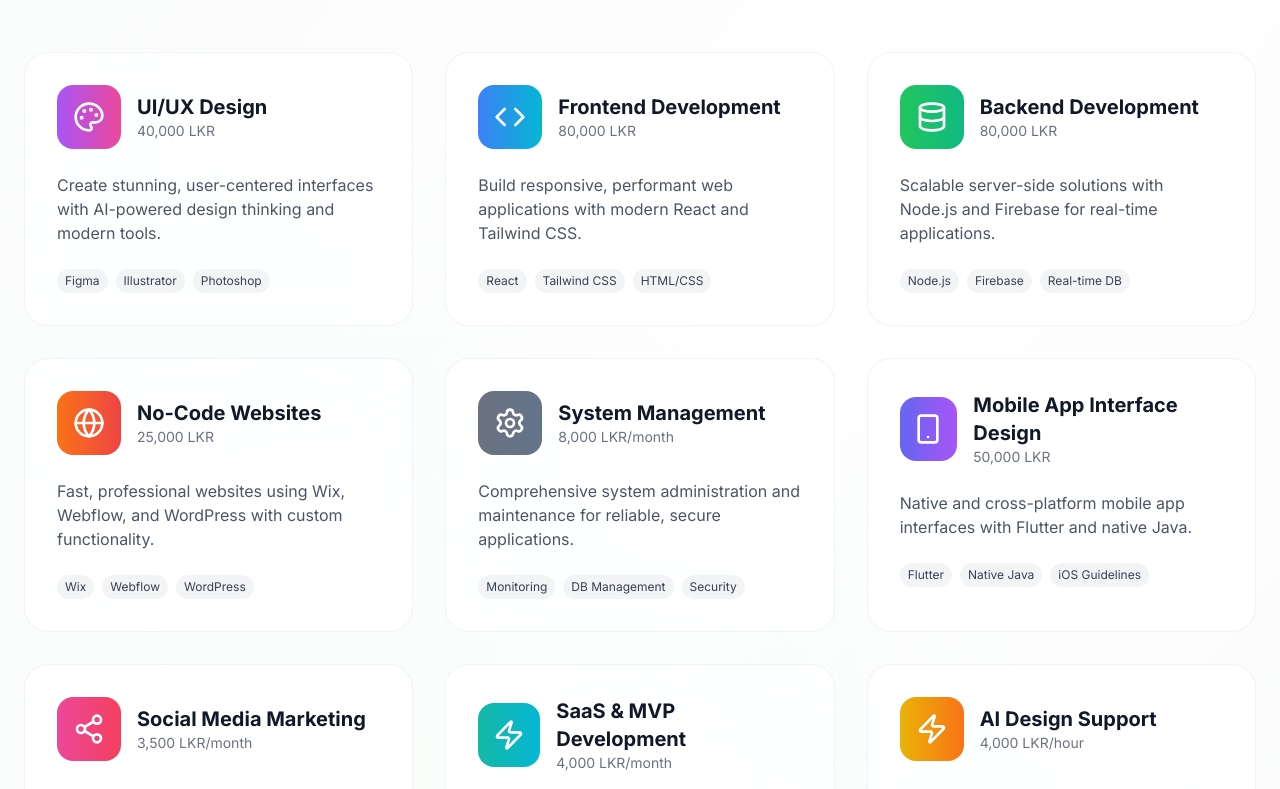
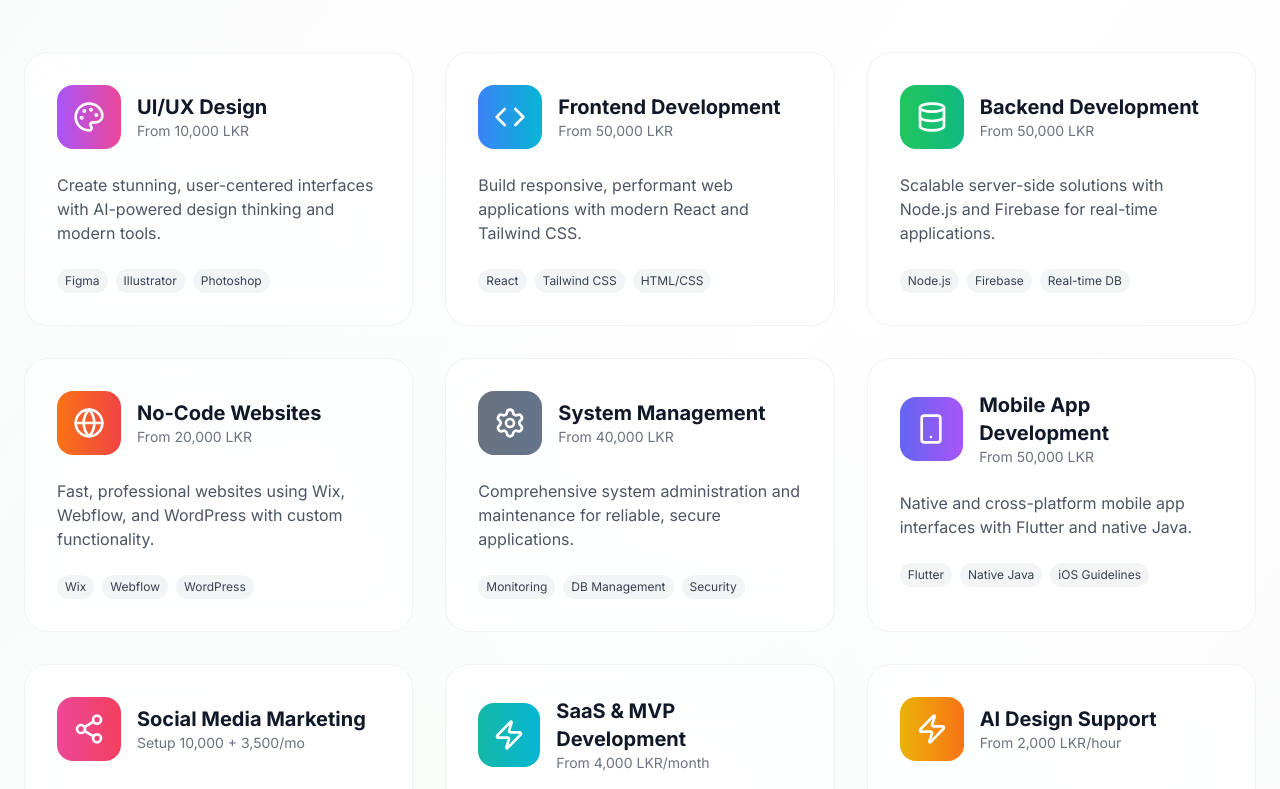
Before and after one commit to codeknox-lk/codeknox-website, a React (Vite) app: page /services in a window 1280 px wide. Shown: the part 1140-1929 px from the top of the page. Built offline with nearby package versions, Linux system fonts and the light colour scheme.

Commit message:
Update pricing ranges to Bronze/Silver/Gold for existing services; align pricingTable

```diff
--- a/src/data/services.ts
+++ b/src/data/services.ts
@@ -38,8 +38,8 @@ export const services: Service[] = [
       'User Testing & Iteration'
     ],
     timeline: '2-6 weeks',
-    startingPrice: '40,000 LKR',
-    priceRange: '40,000–150,000 LKR',
+    startingPrice: 'From 10,000 LKR',
+    priceRange: 'Bronze: 10,000–20,000 LKR | Silver: 25,000–60,000 LKR | Gold: Above 80,000 LKR',
     features: ['Figma', 'Illustrator', 'Photoshop', 'AI Ideation'],
     color: 'from-purple-500 to-pink-500'
   },
@@ -57,8 +57,8 @@ export const services: Service[] = [
       'Progressive Web Apps'
     ],
     timeline: '3-8 weeks',
-    startingPrice: '80,000 LKR',
-    priceRange: '80,000–450,000 LKR',
+    startingPrice: 'From 50,000 LKR',
+    priceRange: 'Bronze: 50,000–100,000 LKR | Silver: 80,000–250,000 LKR | Gold: Above 100,000 LKR',
     features: ['React', 'Tailwind CSS', 'HTML/CSS', 'TypeScript'],
     color: 'from-blue-500 to-cyan-500'
   },
@@ -76,8 +76,8 @@ export const services: Service[] = [
       'Performance Monitoring'
     ],
     timeline: '4-10 weeks',
-    startingPrice: '80,000 LKR',
-    priceRange: '80,000–450,000 LKR',
+    startingPrice: 'From 50,000 LKR',
+    priceRange: 'Bronze: 50,000–100,000 LKR | Silver: 80,000–250,000 LKR | Gold: Above 100,000 LKR',
     features: ['Node.js', 'Firebase', 'Real-time DB', 'API Integration'],
     color: 'from-green-500 to-emerald-500'
   },
@@ -95,8 +95,8 @@ export const services: Service[] = [
       'Ongoing Maintenance'
     ],
     timeline: '1-3 weeks',
-    startingPrice: '25,000 LKR',
-    priceRange: '25,000–100,000 LKR',
+    startingPrice: 'From 20,000 LKR',
+    priceRange: 'Bronze: 20,000–40,000 LKR | Silver: 40,000–70,000 LKR | Gold: Above 80,000 LKR',
     features: ['Wix', 'Webflow', 'WordPress', 'Custom Plugins'],
     color: 'from-orange-500 to-red-500'
   },
@@ -114,14 +114,14 @@ export const services: Service[] = [
       'Website Maintenance'
     ],
     timeline: 'Ongoing',
-    startingPrice: '8,000 LKR/month',
-    priceRange: '8,000–30,000 LKR/month',
+    startingPrice: 'From 40,000 LKR',
+    priceRange: 'Bronze: 40,000–90,000 LKR | Silver: 100,000–160,000 LKR | Gold: Above 150,000 LKR',
     features: ['Monitoring', 'DB Management', 'Security', 'Maintenance'],
     color: 'from-gray-500 to-slate-500'
   },
   {
     id: 'mobile-app-design',
-    title: 'Mobile App Interface Design',
+    title: 'Mobile App Development',
     description: 'Native and cross-platform mobile app interfaces with Flutter and native Java.',
     icon: Smartphone,
     deliverables: [
@@ -133,8 +133,8 @@ export const services: Service[] = [
       'Design Handoff'
     ],
     timeline: '2-4 weeks',
-    startingPrice: '50,000 LKR',
-    priceRange: '50,000–300,000 LKR',
+    startingPrice: 'From 50,000 LKR',
+    priceRange: 'Bronze: 50,000–100,000 LKR | Silver: 120,000–200,000 LKR | Gold: Above 120,000 LKR',
     features: ['Flutter', 'Native Java', 'iOS Guidelines', 'Material Design'],
     color: 'from-indigo-500 to-purple-500'
   },
@@ -152,8 +152,8 @@ export const services: Service[] = [
       'Community Management'
     ],
     timeline: 'Ongoing',
-    startingPrice: '3,500 LKR/month',
-    priceRange: '3,500–10,000 LKR/month',
+    startingPrice: 'Setup 10,000 + 3,500/mo',
+    priceRange: 'Bronze: Setup 10,000 + 3,500/mo | Silver: Setup 10,000 + 6,000/mo | Gold: Setup 10,000 + 10,000/mo',
     features: ['TikTok', 'Facebook', 'Instagram', 'LinkedIn', 'X'],
     color: 'from-pink-500 to-rose-500'
   },
@@ -171,8 +171,8 @@ export const services: Service[] = [
       'Launch Support'
     ],
     timeline: '4-12 weeks',
-    startingPrice: '4,000 LKR/month',
-    priceRange: '4,000–15,000 LKR/month',
+    startingPrice: 'From 4,000 LKR/month',
+    priceRange: 'Bronze: 4,000–6,000 LKR/month | Silver: 7,000–10,000 LKR/month | Gold: Above 15,000 LKR/month',
     features: ['React', 'Node.js', 'Firebase', 'Stripe'],
     color: 'from-teal-500 to-cyan-500'
   },
@@ -190,8 +190,8 @@ export const services: Service[] = [
       'Creative Consulting'
     ],
     timeline: 'Per hour',
-    startingPrice: '4,000 LKR/hour',
-    priceRange: '4,000–9,000 LKR/hour',
+    startingPrice: 'From 2,000 LKR/hour',
+    priceRange: 'Bronze: 2,000–3,000 LKR/hour | Silver: 4,000–5,000 LKR/hour | Gold: Above 5,000 LKR/hour',
     features: ['ChatGPT', 'Midjourney', 'Veo3', 'Claude'],
     color: 'from-yellow-500 to-orange-500'
   },
@@ -209,8 +209,8 @@ export const services: Service[] = [
       'Backup Management'
     ],
     timeline: 'Ongoing',
-    startingPrice: '8,000 LKR/month',
-    priceRange: '8,000–30,000 LKR/month',
+    startingPrice: 'From 8,000 LKR/month',
+    priceRange: 'Bronze: 8,000–12,000 LKR/month | Silver: 15,000–20,000 LKR/month | Gold: Above 20,000 LKR/month',
     features: ['24/7 Monitoring', 'Security', 'Updates', 'Support'],
     color: 'from-emerald-500 to-green-500'
   }
@@ -220,49 +220,49 @@ export const pricingTable = [
   {
     service: 'UI/UX Design',
     strategy: 'Per project',
-    priceRange: '40,000–150,000 LKR',
+    priceRange: 'Bronze: 10,000–20,000 LKR | Silver: 25,000–60,000 LKR | Gold: Above 80,000 LKR',
     notes: 'Includes research, design, and iterations'
   },
   {
     service: 'Frontend & Backend',
     strategy: 'Per project',
-    priceRange: '80,000–450,000 LKR',
+    priceRange: 'Bronze: 50,000–100,000 LKR | Silver: 80,000–250,000 LKR | Gold: Above 100,000 LKR',
     notes: 'Full-stack development with deployment'
   },
   {
     service: 'No-Code Sites',
     strategy: 'Setup + Monthly',
-    priceRange: '25,000–100,000 LKR + 1,500–4,000 LKR/month',
+    priceRange: 'Bronze: 20,000–40,000 LKR | Silver: 40,000–70,000 LKR | Gold: Above 80,000 LKR',
     notes: 'Includes hosting and maintenance'
   },
   {
     service: 'Mobile Apps',
     strategy: 'Per app',
-    priceRange: '50,000–300,000 LKR',
+    priceRange: 'Bronze: 50,000–100,000 LKR | Silver: 120,000–200,000 LKR | Gold: Above 120,000 LKR',
     notes: 'Cross-platform or native development'
   },
   {
     service: 'Social Media Marketing',
     strategy: 'Setup + Monthly',
-    priceRange: '20,000–50,000 LKR + 3,500–10,000 LKR/month',
+    priceRange: 'Bronze: Setup 10,000 + 3,500/mo | Silver: Setup 10,000 + 6,000/mo | Gold: Setup 10,000 + 10,000/mo',
     notes: 'Content creation and management'
   },
   {
     service: 'SaaS & MVP',
     strategy: 'Monthly subscription',
-    priceRange: '4,000–15,000 LKR/month',
+    priceRange: 'Bronze: 4,000–6,000 LKR/month | Silver: 7,000–10,000 LKR/month | Gold: Above 15,000 LKR/month',
     notes: 'Includes hosting and updates'
   },
   {
     service: 'AI Design Support',
     strategy: 'Per hour',
-    priceRange: '4,000–9,000 LKR/hour',
+    priceRange: 'Bronze: 2,000–3,000 LKR/hour | Silver: 4,000–5,000 LKR/hour | Gold: Above 5,000 LKR/hour',
     notes: 'Creative and technical assistance'
   },
   {
     service: 'Maintenance',
     strategy: 'Monthly',
-    priceRange: '8,000–30,000 LKR/month',
+    priceRange: 'Bronze: 8,000–12,000 LKR/month | Silver: 15,000–20,000 LKR/month | Gold: Above 20,000 LKR/month',
     notes: 'Ongoing support and updates'
   }
 ];
```
